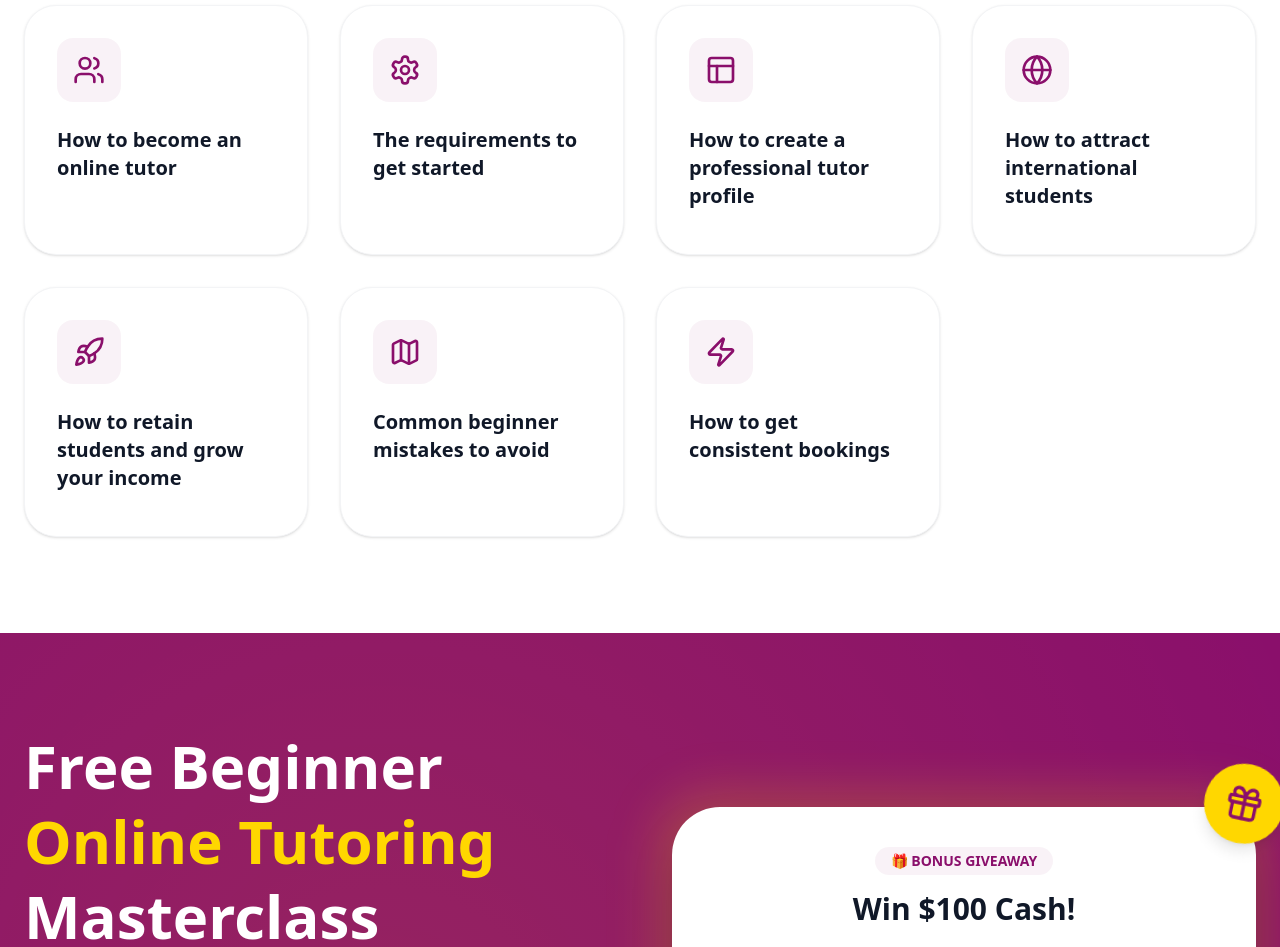
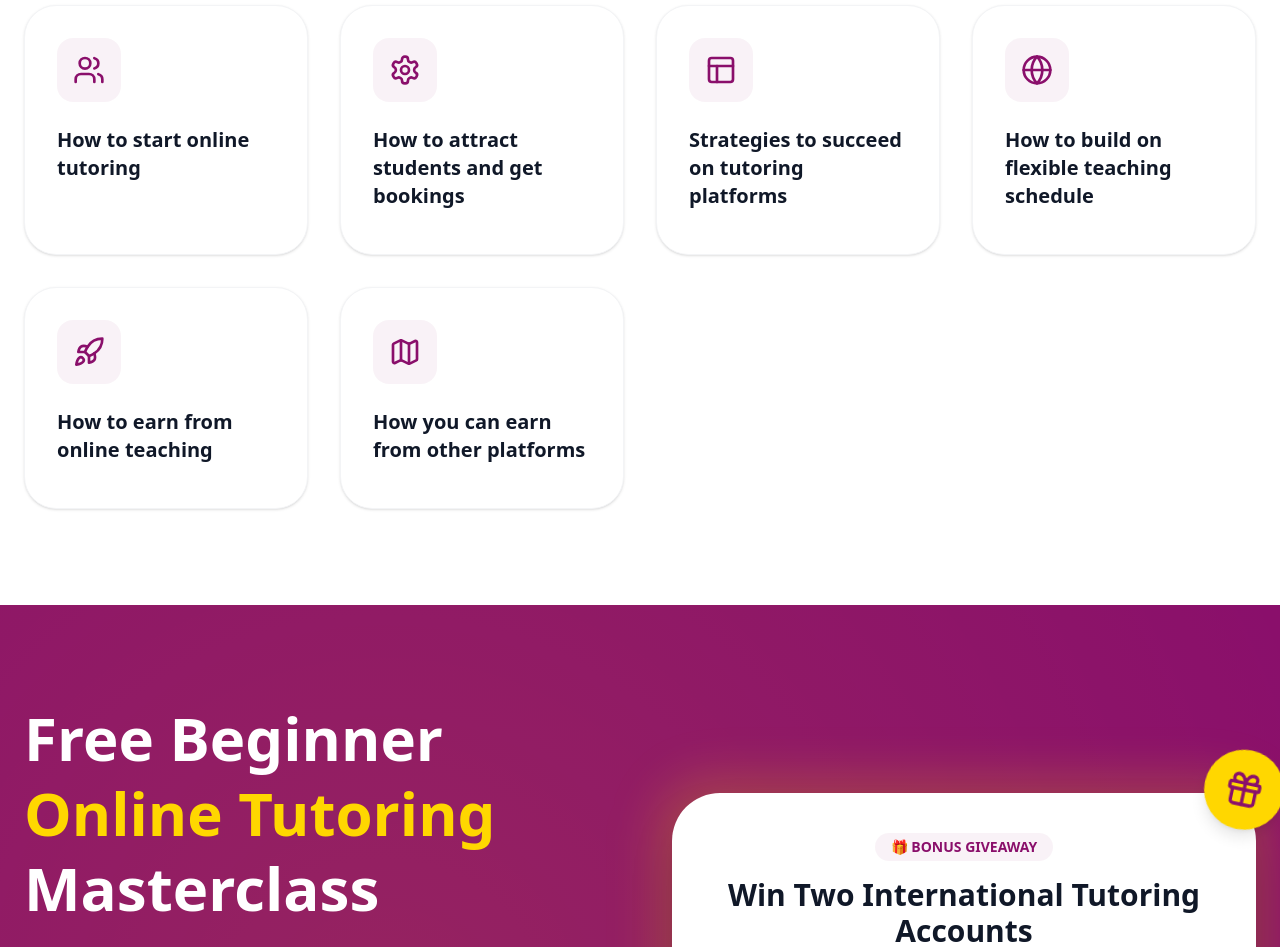
Before and after one commit to ojongfranck/premium-tutor-flow-1, a React (Vite) app: page / in a window 1280 px wide. Shown: the part 3200-4147 px from the top of the page. Built offline with nearby package versions, Linux system fonts and the light colour scheme.

Commit message:
did some changes

```diff
--- a/src/components/sections/Benefits.tsx
+++ b/src/components/sections/Benefits.tsx
@@ -14,38 +14,44 @@ const benefits = [
   {
     icon: <Users className="w-8 h-8" />,
     // title: 'Beginner-Friendly Guidance',
-    title: 'How to become an online tutor',
+    // title: 'How to become an online tutor',
+    title: 'How to start online tutoring ',
   },
   {
     icon: <Settings className="w-8 h-8" />,
     // title: 'Tutoring Account Setup Support',
-    title: 'The requirements to get started',
+    // title: 'The requirements to get started',
+    title: 'How to attract students and get bookings',
   },
   {
     icon: <Layout className="w-8 h-8" />,
     // title: 'Profile Optimization',
-    title: 'How to create a professional tutor profile',
+    // title: 'How to create a professional tutor profile',
+    title: 'Strategies to succeed on tutoring platforms',
   },
   {
     icon: <Globe className="w-8 h-8" />,
     // title: 'Remote Income Opportunities',
-    title: 'How to attract international students',
+    // title: 'How to attract international students',
+    title: 'How to build on flexible teaching schedule',
   },
   {
     icon: <Rocket className="w-8 h-8" />,
     // title: 'Community Access',
-    title: 'How to retain students and grow your income',
+    // title: 'How to retain students and grow your income',
+    title: 'How to earn from online teaching',
   },
   {
     icon: <Map className="w-8 h-8" />,
     // title: 'Step-by-Step Roadmap',
-    title: 'Common beginner mistakes to avoid',
+    // title: 'Common beginner mistakes to avoid',
+    title: 'How you can earn from other platforms',
   },
-  {
-    icon: <Zap className="w-8 h-8" />,
-    // title: 'Ongoing Mentorship',
-    title: 'How to get consistent bookings',
-  },
+  // {
+  //   icon: <Zap className="w-8 h-8" />,
+  //   // title: 'Ongoing Mentorship',
+  //   title: 'How to get consistent bookings',
+  // },
   // {
   //   icon: <Shield className="w-8 h-8" />,
   //   title: 'Trust & Safety',
--- a/src/components/sections/Masterclass.tsx
+++ b/src/components/sections/Masterclass.tsx
@@ -66,10 +66,10 @@ export function Masterclass() {
                 <div className="inline-block bg-brand-magenta/5 text-brand-magenta px-4 py-1 rounded-full text-sm font-bold mb-4">
                   🎁 BONUS GIVEAWAY
                 </div>
-                <h3 className="text-3xl font-bold text-gray-900 mb-4">Win $100 Cash!</h3>
-                <p className="text-gray-600">
+                <h3 className="text-3xl font-bold text-gray-900 mb-4">Win Two International Tutoring Accounts</h3>
+                {/* <p className="text-gray-600">
                   One lucky participant who stays until the end of the masterclass will receive $100.
-                </p>
+                </p> */}
               </div>
 
               <div className="space-y-6 mb-10">
--- a/src/pages/ThanksPage.tsx
+++ b/src/pages/ThanksPage.tsx
@@ -53,7 +53,7 @@ export function ThanksPage() {
           <div className="grid grid-cols-2 gap-4 mb-8">
             <div className="bg-white p-4 rounded-2xl shadow-sm">
               <p className="text-gray-400 text-xs font-bold uppercase mb-1">Date</p>
-              <p className="text-gray-900 font-bold">July 5th</p>
+              <p className="text-gray-900 font-bold">August 29th</p>
             </div>
             <div className="bg-white p-4 rounded-2xl shadow-sm">
               <p className="text-gray-400 text-xs font-bold uppercase mb-1">Time</p>
@@ -62,7 +62,7 @@ export function ThanksPage() {
             <div className="col-span-2 bg-white p-4 rounded-2xl shadow-sm flex items-center justify-between">
               <div>
                 <p className="text-gray-400 text-xs font-bold uppercase mb-1 text-left">Location</p>
-                <p className="text-gray-900 font-bold">YouTube Live</p>
+                <p className="text-gray-900 font-bold">Google Meet Live</p>
               </div>
               <Play className="text-red-600" size={32} />
             </div>
```
